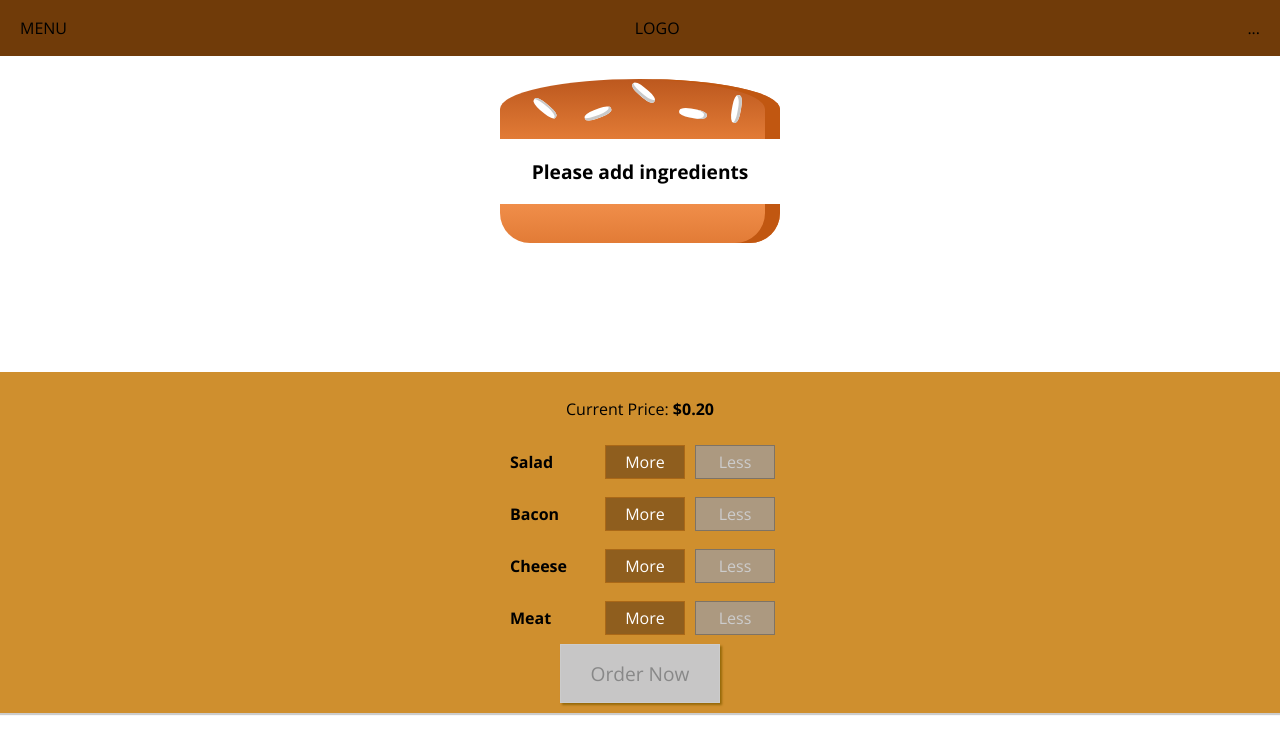
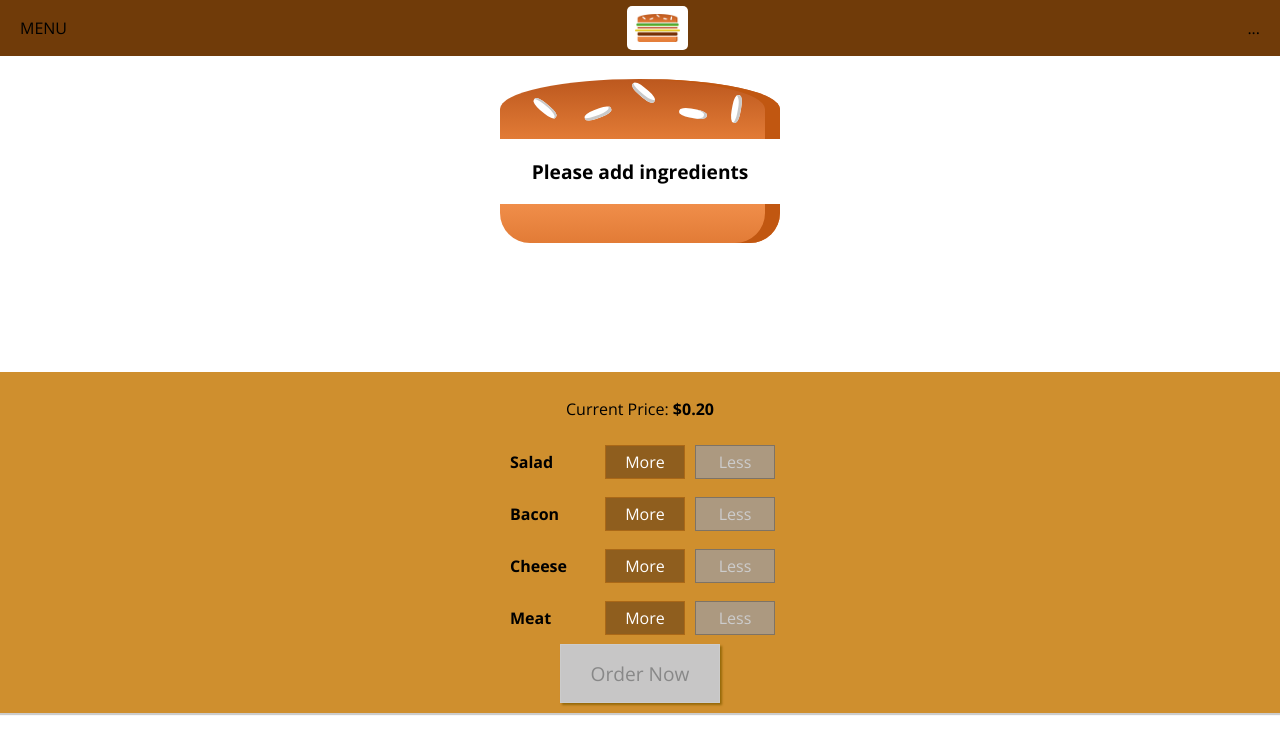
Before and after one commit to igorini/react-burger-builder, a React (Create React App) app: page / in a window 1280 px wide. Shown: the top 754 px of the page. Built offline with nearby package versions, Linux system fonts and the light colour scheme.

Commit message:
Add a Logo component

```diff
--- /dev/null
+++ b/src/components/Logo/Logo.js
@@ -0,0 +1,11 @@
+import React from 'react';
+import burgerLogo from '../../assets/images/burger-logo.png';
+import * as Styled from './styled';
+
+const logo = () => (
+  <Styled.Logo>
+    <img src={burgerLogo} alt="MyBurger"/>
+  </Styled.Logo>
+);
+
+export default logo;
--- /dev/null
+++ b/src/components/Logo/styled.js
@@ -0,0 +1,13 @@
+import styled from "styled-components";
+
+export const Logo = styled.div`
+  background-color: white;
+  padding: 8px;
+  height: 80%;
+  box-sizing: border-box;
+  border-radius: 5px;
+
+  & img {
+    height: 100%;
+  }
+`;
--- a/src/components/Navigation/Toolbar/Toolbar.js
+++ b/src/components/Navigation/Toolbar/Toolbar.js
@@ -1,10 +1,11 @@
 import React from 'react';
 import * as Styled from './styled';
+import Logo from '../../Logo/Logo';
 
-const toolbar = props => (
+const toolbar = () => (
   <Styled.Toolbar>
     <div>MENU</div>
-    <div>LOGO</div>
+    <Logo/>
     <nav>
       ...
     </nav>
```
Also changed, not shown: src/assets/images/burger-logo.png (added).
